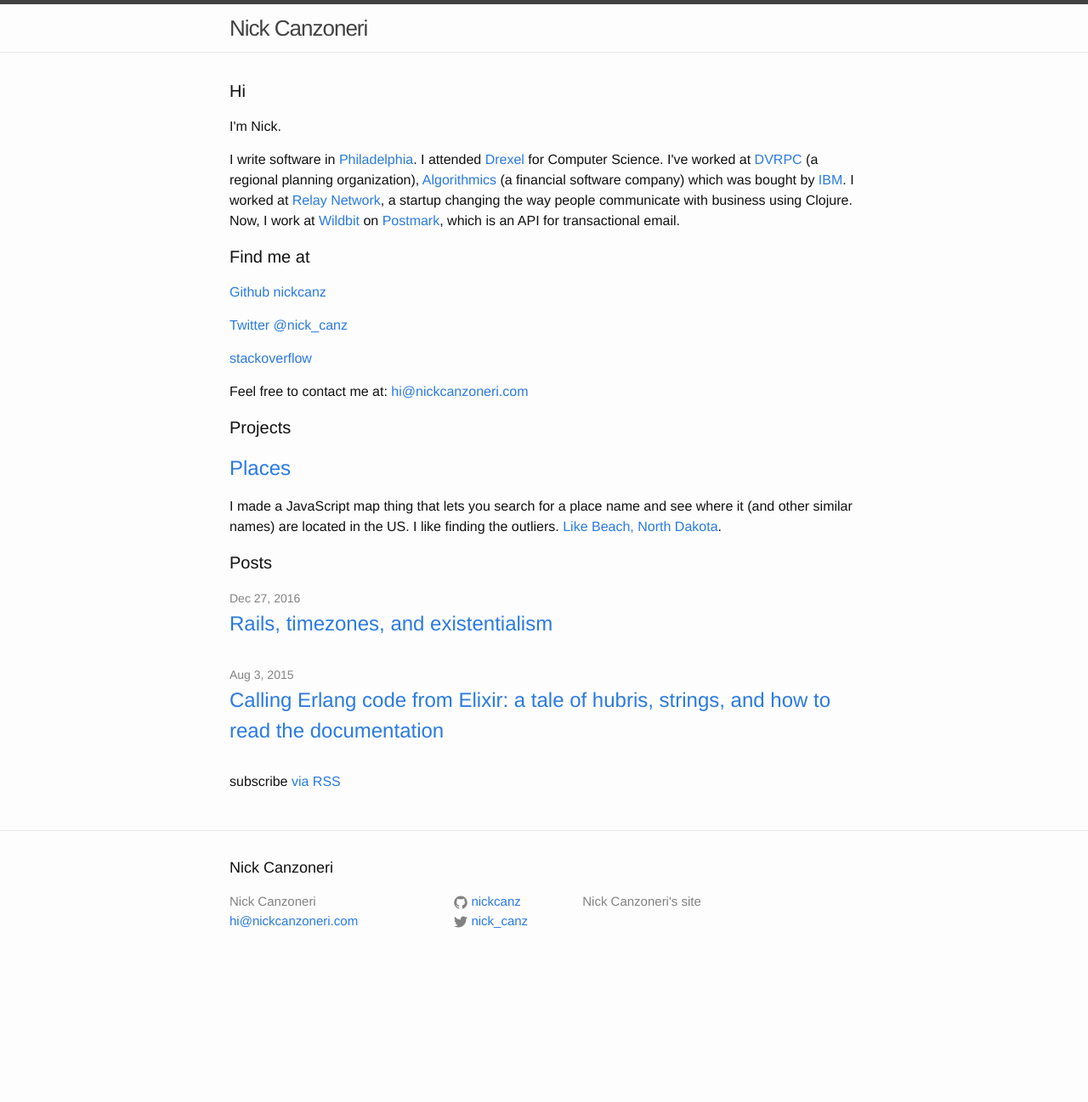
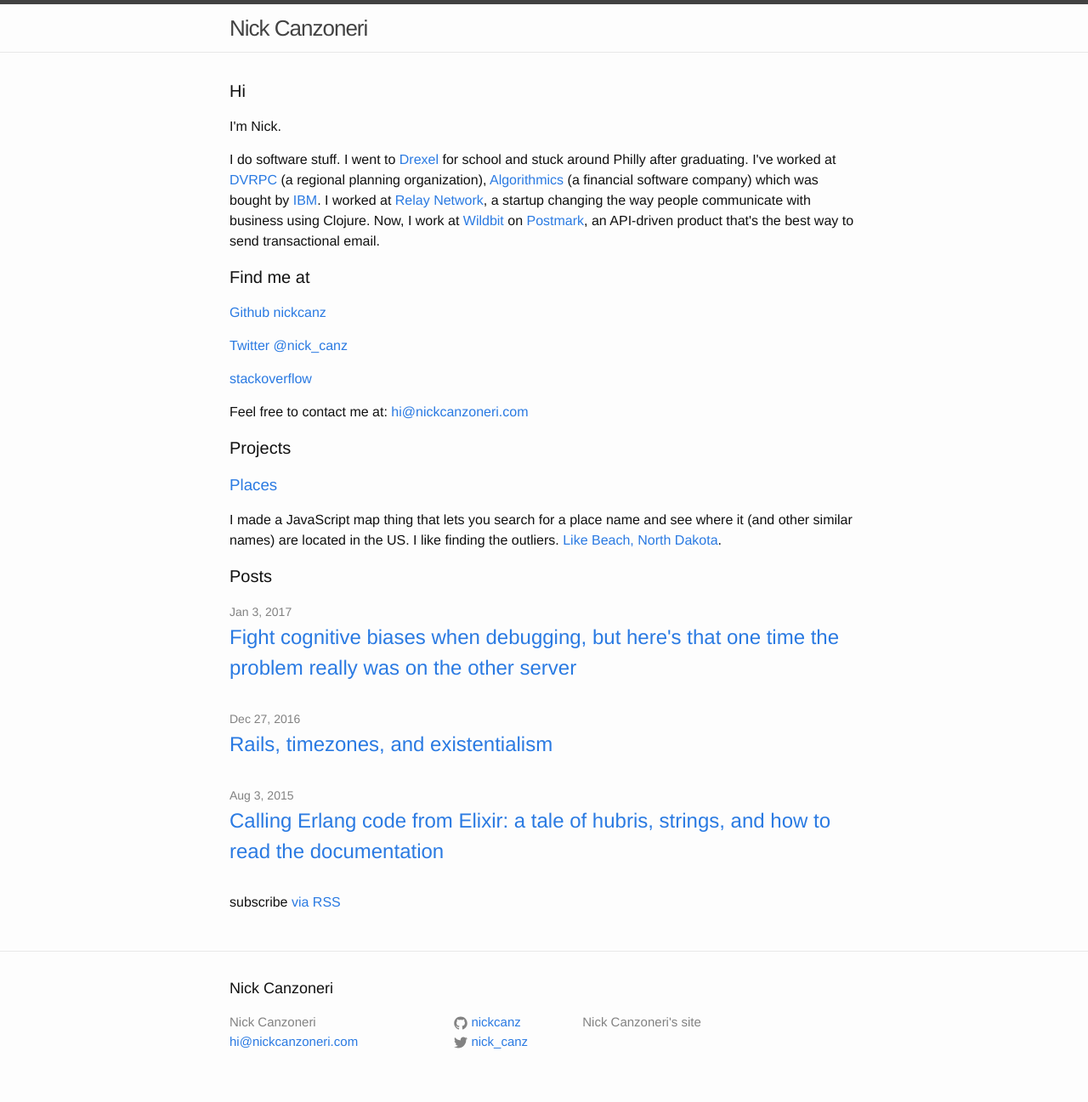
Before and after one commit to nickcanz/nickcanz.github.com, a Jekyll site: the page built from index.html, in a window 1280 px wide. Shown: the whole page at 85% size. Built offline with Jekyll 4.4.1, drawn with Linux system fonts in a browser that asks for light colours; before the commit the page ends 1155 px from its top, so only the background shows below that.

Commit message:
New post

```diff
--- /dev/null
+++ b/_posts/2017-01-03-the-problem-on-the-other-server.markdown
@@ -0,0 +1,33 @@
+---
+layout: post
+title:  "Fight cognitive biases when debugging, but here's that one time the problem really was on the other server"
+date:   2017-01-03 21:36:00
+categories: nfs elasticsearch cognitive-bias
+---
+
+Humans have [a lot of cognitive biases](https://en.wikipedia.org/wiki/List_of_cognitive_biases#Decision-making.2C_belief.2C_and_behavioral_biases) and as much as developers try to be analytical, there are a lot of mental traps I see developers fall into. The bias I want to discuss now is when debugging an issue, the developer blames or focuses on the part of the system they know the least. I do it all the friggen' time. When a problem comes up, I assume it's DNS. Or a bug in the database. A problem with the framework or the web server. But definitely not with the code that I wrote. The reason the bias is so hard to get rid of is that the more experienced you become, the more weird shit you've seen. The more times the problem was _really_ the other server. This is one of those stories.
+
+We brought in a new Elasticsearch server to our cluster and, because it's new, we were monitoring things pretty closely. We had an error that kept popping up that stopped [Elasticsearch snapshots](https://www.elastic.co/guide/en/elasticsearch/reference/current/modules-snapshots.html) from completing successfully. The error in our logs was:
+
+{% highlight bash %}
+IndexShardSnapshotFailedException[[index_name][0] Failed to perform snapshot (index files)]; nested: IOException[Permission denied];
+{% endhighlight %}
+
+Our backups are done via NFS, which has a standard set of gotchas for a `Permission denied` error. Making sure the directory is mounted correctly. Making sure the user ids are the same on the client and the server. Making sure the _group_ ids are the same on the client and server. Checked file and directory permissions on the backup directory. Asked a co-worker to double check my work. All came up with nothing.
+
+This was the point where I sat back and started over with a fresh perspective. Ignore the new thing and try to look at it like any other problem. The error was only occurring on _some_ of the files that were getting backed up. The error was actually popping on existing nodes in the cluster, not just the newly added node. It was only happening _sometimes_. I was positive that it wasn't the NFS server. It's been up and running for years. I'd never actually logged onto it, that's how reliable this server had been. Buuuuut, I'd check some logs on it quick to rule it out.
+
+Lo and behold, one of the first things I found in the `dmesg` output was some timestamps that lined up perfectly with the Elasticsearch logs:
+
+{% highlight bash %}
+Aug 29 15:24:47 backup-host01 rpcmod: [ID 851375 kern.warning] WARNING: svc_cots_kdup no slots free
+Aug 29 15:24:47 backup-host01 last message repeated 2793 times
+{% endhighlight %}
+
+Googling resulted in a helpful [mailing list post](https://www.mail-archive.com/nfs-discuss%40mail.opensolaris.org/msg00906.html) that explained the issue:
+
+> This is an error from the NFS server when it attempts to place a request into the duplicate request cache and finds that all of the ones in the duplicate request table are "in progress".
+
+Considering that an Elasticsearch snapshot involves saving a lot of files across the entire cluster at once, it began to make sense why this seemingly unrelated limit was hit. When we added another server to the cluster, this just increased the activity on the NFS server at once. We wound up increasing the values of [`rpcmod:maxdupreqs`](https://docs.oracle.com/cd/E19683-01/806-7009/chapter3-43/index.html) and [`rpcmod:cotsmaxdupreqs`](https://docs.oracle.com/cd/E19683-01/806-7009/chapter3-44/index.html) to solve the issue.
+
+In the end, the problem _was_ with that pesky other server that I was unfamiliar with. And because the problem was so hard to find, it's going to be memorable. Much more memorable than all times it was dumb file permissions that was wrong. That's the bias that I need to fight in myself and the reason it was helpful to me to write this post. If a similar issue came up today, I wouldn't change the order that I checked things in. It's still much more likely that a problem is going to come from the code you wrote or the servers you most recently changed. But those times when it was something weird, those make for much better stories.
--- a/index.html
+++ b/index.html
@@ -5,28 +5,27 @@
 <div class="home">
   <h1 class="page-heading">Hi</h1>
   <p>I'm Nick.</p>
-  <p>I write software in <a href="http://www.phila.gov">Philadelphia</a>. I attended <a href="http://www.drexel.edu">Drexel</a> for Computer Science. I've worked at <a href="http://www.dvrpc.org">DVRPC</a> (a regional planning organization), <a href="http://www.algorithmics.com">Algorithmics</a> (a financial software company) which was bought by <a href="http://www.ibm.com">IBM</a>. I worked at <a href="http://www.relaynetwork.com/">Relay Network</a>, a startup changing the way people communicate with business using Clojure. Now, I work at <a href="http://www.wildbit.com">Wildbit</a> on <a href="http://www.postmarkapp.com">Postmark</a>, which is an API for transactional email.</p>
+  <p>I do software stuff. I went to <a href="http://www.drexel.edu">Drexel</a> for school and stuck around Philly after graduating. I've worked at <a href="http://www.dvrpc.org">DVRPC</a> (a regional planning organization), <a href="http://www.algorithmics.com">Algorithmics</a> (a financial software company) which was bought by <a href="http://www.ibm.com">IBM</a>. I worked at <a href="http://www.relaynetwork.com/">Relay Network</a>, a startup changing the way people communicate with business using Clojure. Now, I work at <a href="http://www.wildbit.com">Wildbit</a> on <a href="http://www.postmarkapp.com">Postmark</a>, an API-driven product that's the best way to send transactional email.</p>
 
-  <h1 class="page-heading">Find me at</h1>
+  <h2 class="page-heading">Find me at</h2>
   <p><a href="http://www.github.com/nickcanz">Github nickcanz</a></p>
   <p><a href="http://www.twitter.com/nick_canz">Twitter @nick_canz</a></p>
   <p><a href="http://stackoverflow.com/users/282975/nick-canzoneri">stackoverflow</a></p>
   <p>Feel free to contact me at: <a href="mailto:hi@nickcanzoneri.com">hi@nickcanzoneri.com</a></p>
 
-  <h1 class="page-heading">Projects</h1>
-  <h2><a href="http://nickcanzoneri.com/places">Places</a></h2>
+  <h2 class="page-heading">Projects</h2>
+  <h3><a href="http://nickcanzoneri.com/places">Places</a></h3>
   <p>I made a JavaScript map thing that lets you search for a place name and see where it (and other similar names) are located in the US. I like finding the outliers. <a href="http://nickcanzoneri.com/places/#beach">Like Beach, North Dakota</a>.
 
-  <h1 class="page-heading">Posts</h1>
+  <h2 class="page-heading">Posts</h2>
 
   <ul class="post-list">
     {% for post in site.posts %}
       <li>
         <span class="post-meta">{{ post.date | date: "%b %-d, %Y" }}</span>
-
-        <h2>
+        <h3>
           <a class="post-link" href="{{ post.url | prepend: site.baseurl }}">{{ post.title }}</a>
-        </h2>
+        </h3>
       </li>
     {% endfor %}
   </ul>
```
